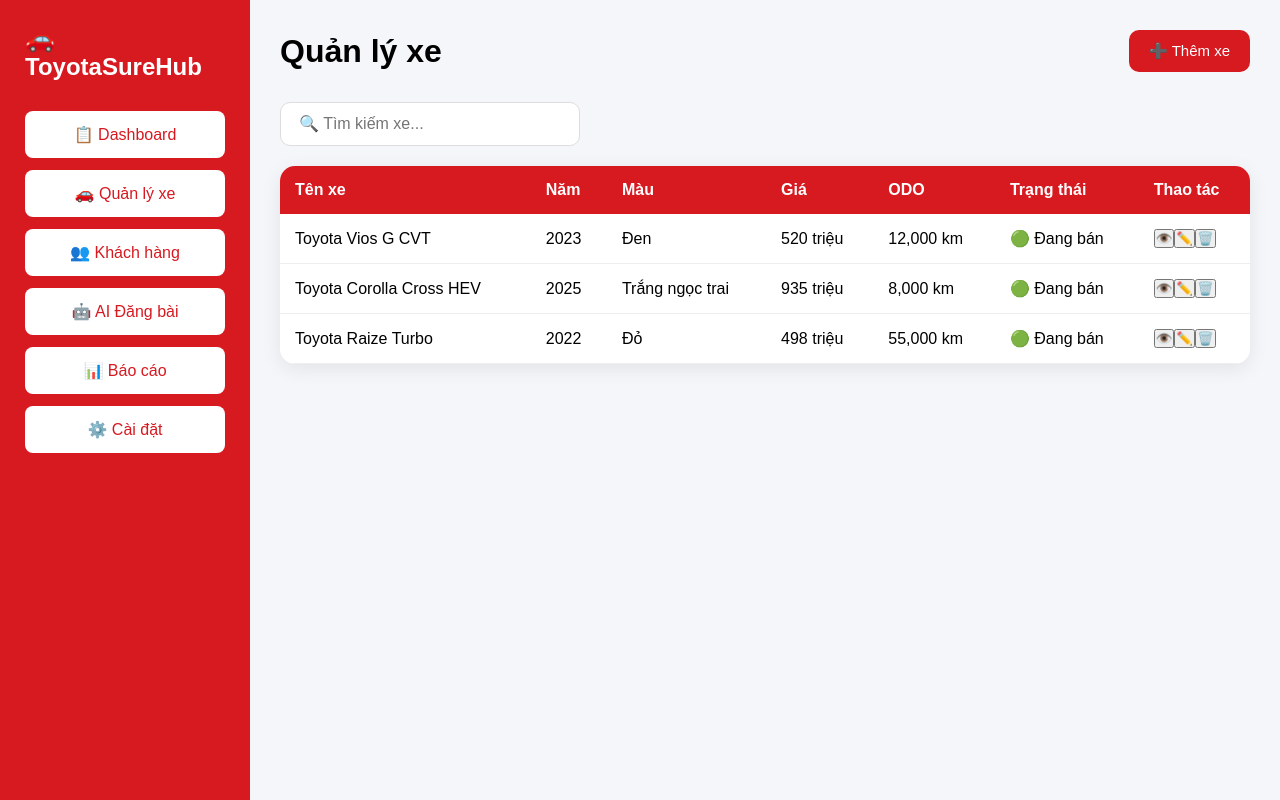
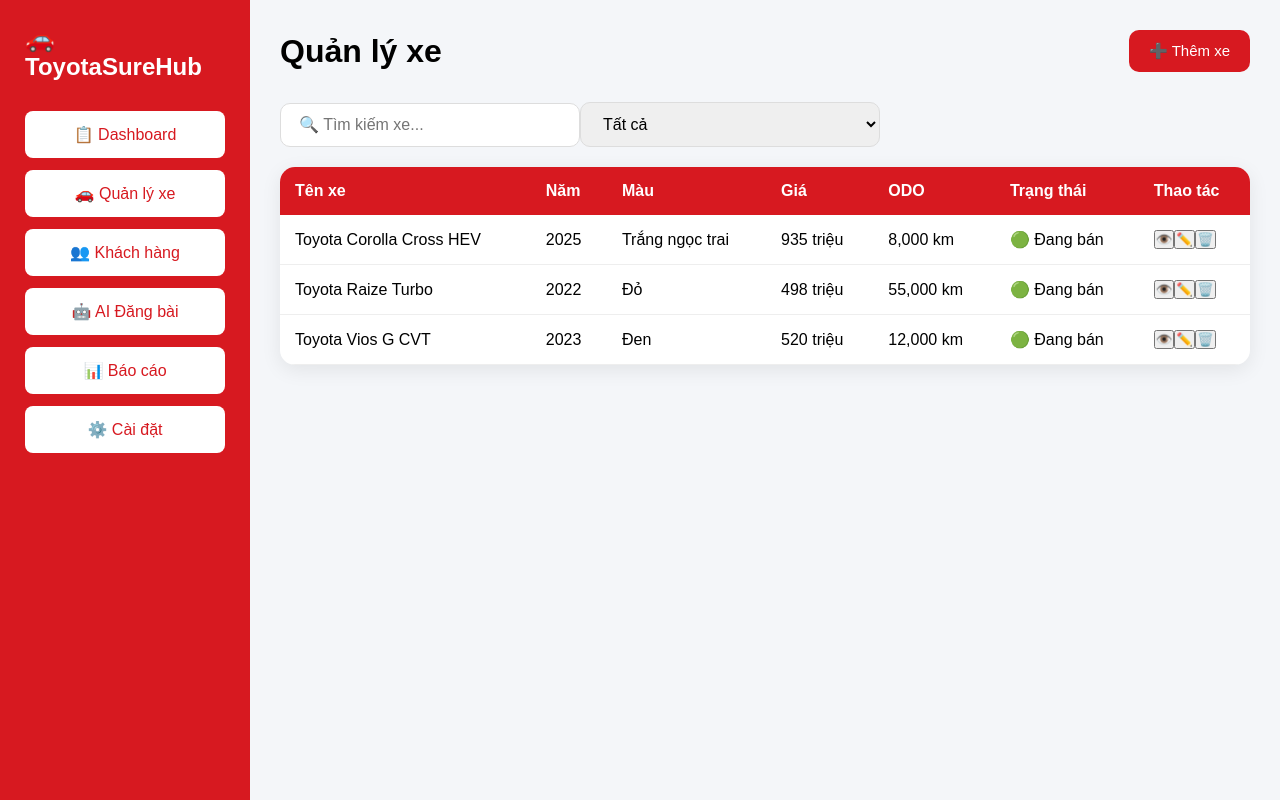
Before and after one commit to cuongdz105/ToyotaSureHub, a React (Vite) app: page /cars in a window 1280 px wide. Built offline with nearby package versions, Linux system fonts and the light colour scheme.

Commit message:
V4.6 Smart Car List

```diff
--- a/src/App.jsx
+++ b/src/App.jsx
@@ -5,6 +5,7 @@
 import CarList from "./pages/CarList";
 import AddCar from "./pages/AddCar";
 import EditCar from "./pages/EditCar";
+import CarDetail from "./pages/CarDetail";
 
 function App() {
   return (
@@ -13,6 +14,10 @@
       <Route path="/cars" element={<CarList />} />
       <Route path="/cars/new" element={<AddCar />} />
       <Route path="/edit/:id" element={<EditCar />} />
+      <Route
+  path="/cars/:id"
+  element={<CarDetail />}
+/>
     </Routes>
   );
 }
--- /dev/null
+++ b/src/pages/CarDetail.jsx
@@ -0,0 +1,48 @@
+import { useParams } from "react-router-dom";
+
+import Sidebar from "../components/Sidebar";
+import { getCarById } from "../services/carService";
+
+function CarDetail() {
+  const { id } = useParams();
+
+  const car = getCarById(id);
+
+  if (!car) {
+    return (
+      <div className="app">
+        <Sidebar />
+
+        <main className="content">
+          <h2>❌ Không tìm thấy xe</h2>
+        </main>
+      </div>
+    );
+  }
+
+  return (
+    <div className="app">
+      <Sidebar />
+
+      <main className="content">
+        <h1>🚗 Chi tiết xe</h1>
+
+        <h2>
+          {car.brand} {car.model} {car.version}
+        </h2>
+
+        <hr />
+
+        <p><b>Năm:</b> {car.year}</p>
+        <p><b>Màu:</b> {car.color}</p>
+        <p><b>ODO:</b> {car.odo}</p>
+        <p><b>Giá:</b> {car.price}</p>
+        <p><b>Bảo hành:</b> {car.warranty}</p>
+        <p><b>Pháp lý:</b> {car.legal}</p>
+        <p><b>Trạng thái:</b> {car.status}</p>
+      </main>
+    </div>
+  );
+}
+
+export default CarDetail;
--- a/src/pages/CarList.jsx
+++ b/src/pages/CarList.jsx
@@ -8,14 +8,42 @@
   const navigate = useNavigate();
   const [cars, setCars] = useState(getCars());
   const [search, setSearch] = useState("");
+  const [statusFilter, setStatusFilter] = useState("Tất cả");
 
-  const filteredCars = cars.filter((car) => {
+ const filteredCars = cars
+  .filter((car) => {
     const carName =
       `${car.brand} ${car.model} ${car.version}`.toLowerCase();
 
-  return carName.includes(search.toLowerCase());
+    const matchSearch =
+      carName.includes(search.toLowerCase());
+
+    const matchStatus =
+      statusFilter === "Tất cả"
+        ? true
+        : car.status === statusFilter;
+
+    return matchSearch && matchStatus;
+  })
+  .sort((a, b) => {
+    // Sắp xếp theo dòng xe
+    const modelCompare = a.model.localeCompare(
+      b.model,
+      "vi"
+    );
+
+    if (modelCompare !== 0) {
+      return modelCompare;
+    }
+
+    // Cùng dòng xe -> năm mới hơn lên trước
+    if (a.year !== b.year) {
+      return b.year - a.year;
+    }
+
+    // Cùng năm -> ODO ít hơn lên trước
+    return a.odo - b.odo;
   });
-
   function handleDelete(id) {
     const ok = window.confirm("Ông chắc chắn muốn xóa xe này chứ?");
 
@@ -50,6 +78,21 @@
   className="search-box"
 />
 
+<select
+  value={statusFilter}
+  onChange={(e) => setStatusFilter(e.target.value)}
+  className="search-box"
+>
+  <option>Tất cả</option>
+  <option>🟢 Đang bán</option>
+  <option>🟡 Đang cọc</option>
+  <option>🔴 Đã bán</option>
+  <option>🔵 Chờ nhập kho</option>
+  <option>⚫ Đang bảo dưỡng</option>
+  <option>🟣 Đã xuất kho</option>
+</select>
+
+
         <table className="car-table">
           <thead>
             <tr>
@@ -77,7 +120,11 @@
                 <td>{car.status}</td>
 
                 <td>
-                  <button>👁️</button>
+                  <button
+  onClick={() => navigate(`/cars/${car.id}`)}
+>
+  👁️
+</button>
 
                   <button
                     onClick={() => navigate(`/edit/${car.id}`)}
```
Lines whose indentation alone changed are shown as unchanged.
